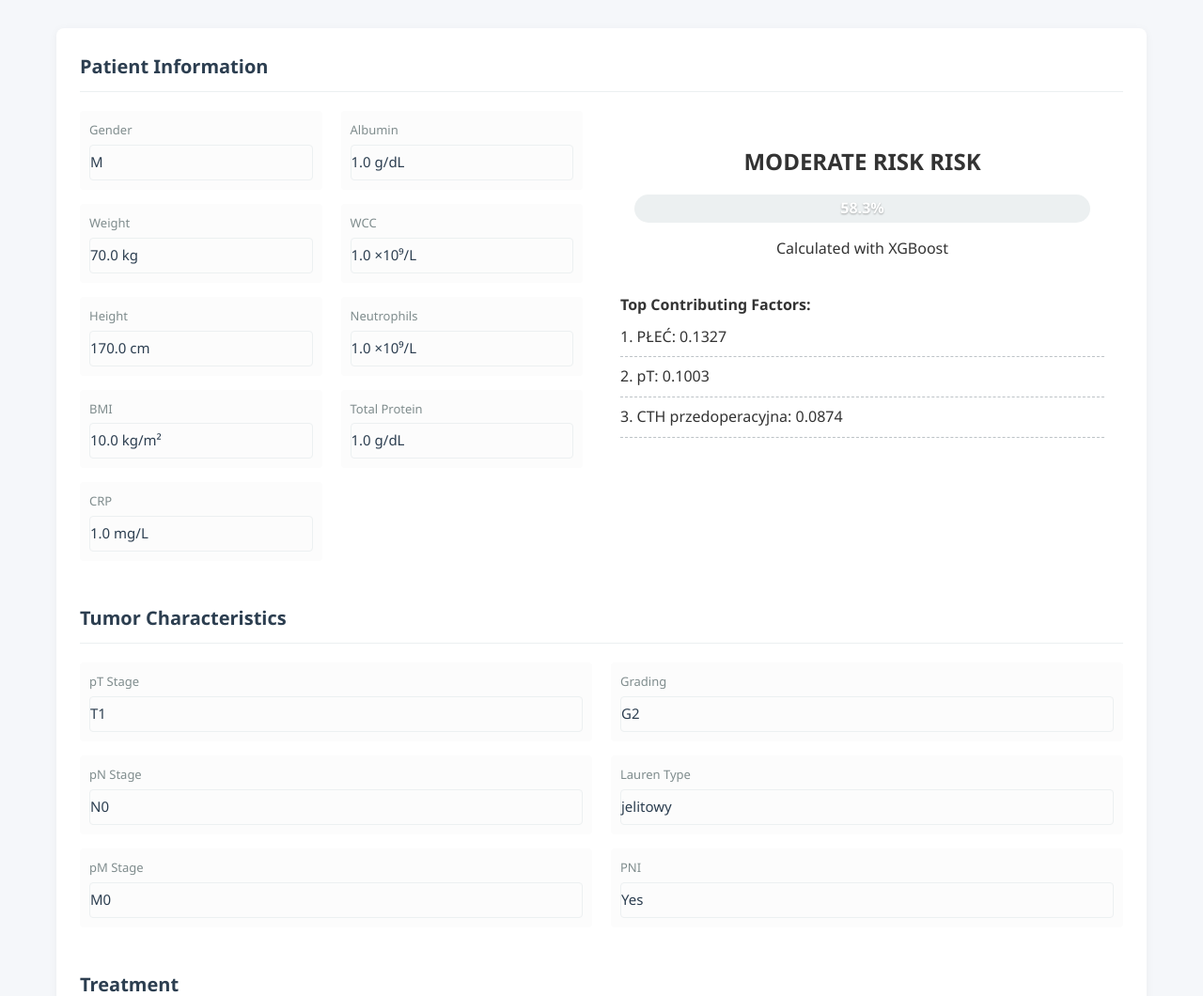
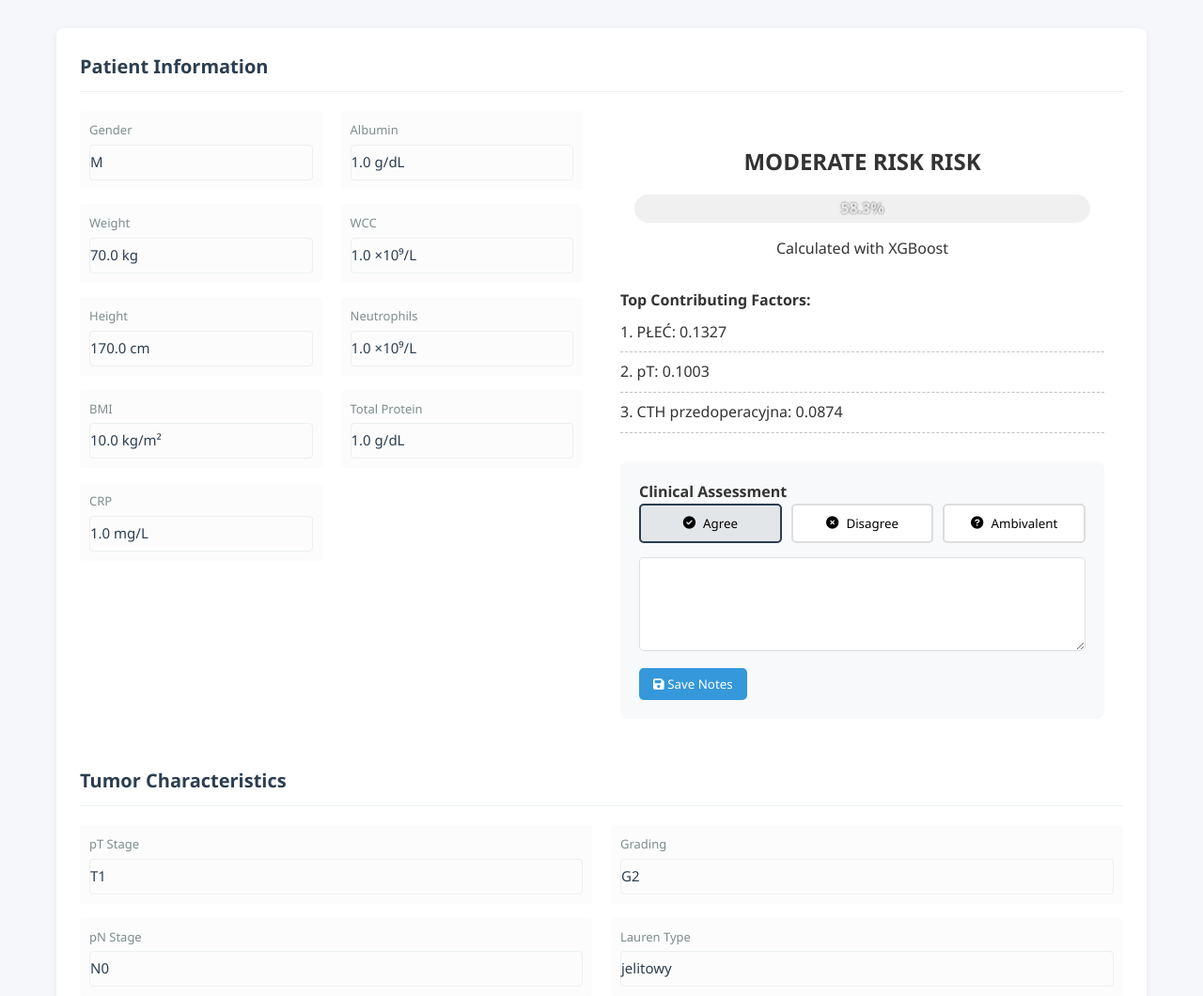
Before and after one commit to cthrudoc/cancermockup, a Flask app: page /patient/1 in a window 1280 px wide. Shown: the part 71-1131 px from the top of the page at 94% size. Run offline with Flask 3, Linux system fonts and the light colour scheme.

Commit message:
Physician feedback added.

```diff
--- a/app.py
+++ b/app.py
@@ -76,7 +76,8 @@ def create_app():
     @app.route('/patient/<int:patient_id>')
     def patient_detail(patient_id):
         patient = Patient.query.get_or_404(patient_id)
-        return render_template('patient.html', patient=patient)
+        predictions = patient.predictions
+        return render_template('patient.html', patient=patient, predictions=predictions)
 
     @app.route('/patient/<int:patient_id>/predict', methods=['GET', 'POST'])
     def predict_complications(patient_id):
@@ -227,6 +228,16 @@ def create_app():
         # GET request - show empty form
         return render_template('new_patient.html')
 
+    @app.route('/prediction/<int:prediction_id>/feedback', methods=['POST'])
+    def save_feedback(prediction_id):
+        prediction = Prediction.query.get_or_404(prediction_id)
+        if request.method == 'POST':
+            prediction.clinician_agreement = request.form.get('agreement')
+            prediction.clinician_notes = request.form.get('clinician_notes', '')
+            db.session.commit()
+            flash('Feedback saved successfully', 'success')
+        return redirect(url_for('patient_detail', patient_id=prediction.patient_id))
+
     return app
 
 if __name__ == '__main__':
--- a/static/css/styles.css
+++ b/static/css/styles.css
@@ -678,3 +678,120 @@ h1 {
     border-radius: 4px;
     font-size: 16px;
 }
+
+/* Feedback Section */
+.clinician-feedback {
+    margin-top: 30px;
+    padding: 20px;
+    background: #f8f9fa;
+    border-radius: 8px;
+}
+
+.feedback-buttons {
+    display: flex;
+    gap: 10px;
+    margin-bottom: 15px;
+}
+
+.feedback-buttons button {
+    flex: 1;
+    padding: 10px;
+    border: 2px solid #ddd;
+    background: white;
+    border-radius: 5px;
+    cursor: pointer;
+    transition: all 0.3s;
+    display: flex;
+    align-items: center;
+    justify-content: center;
+    gap: 8px;
+}
+
+.feedback-buttons button.active {
+    border-color: var(--primary-color);
+    background-color: rgba(44, 62, 80, 0.1);
+}
+
+.feedback-buttons button:hover {
+    transform: translateY(-2px);
+}
+
+.feedback-notes textarea {
+    width: 100%;
+    min-height: 100px;
+    padding: 10px;
+    border: 1px solid #ddd;
+    border-radius: 5px;
+    resize: vertical;
+}
+
+.btn-save-notes {
+    margin-top: 10px;
+    padding: 8px 15px;
+    background: var(--secondary-color);
+    color: white;
+    border: none;
+    border-radius: 5px;
+    cursor: pointer;
+}
+
+/* Updated Gauge Styles */
+.probability-gauge {
+    height: 30px;
+    background: #f0f0f0;
+    border-radius: 15px;
+    margin: 15px 0;
+    position: relative;
+    overflow: hidden;
+}
+
+.gauge-fill {
+    height: 100%;
+    border-radius: 15px;
+    transition: width 0.5s ease;
+}
+
+.risk-low .gauge-fill {
+    background-color: #2ecc71; /* Green */
+}
+
+.risk-moderate .gauge-fill {
+    background-color: #f39c12; /* Orange */
+}
+
+.risk-high .gauge-fill {
+    background-color: #e74c3c; /* Red */
+}
+
+.probability-value {
+    position: absolute;
+    top: 50%;
+    left: 50%;
+    transform: translate(-50%, -50%);
+    font-weight: bold;
+    color: #000;
+    text-shadow: 0 0 2px rgba(255,255,255,0.7);
+    mix-blend-mode: difference;
+}
+
+/* Risk level backgrounds */
+.risk-level {
+    padding: 15px;
+    border-radius: 8px;
+    margin-bottom: 15px;
+}
+
+.risk-low {
+    background-color: rgba(46, 204, 113, 0.1);
+    border-left: 4px solid #2ecc71;
+}
+
+.risk-moderate {
+    background-color: rgba(243, 156, 18, 0.1);
+    border-left: 4px solid #f39c12;
+}
+
+.risk-high {
+    background-color: rgba(231, 76, 60, 0.1);
+    border-left: 4px solid #e74c3c;
+}
--- a/static/js/app.js
+++ b/static/js/app.js
@@ -41,4 +41,18 @@ document.addEventListener('DOMContentLoaded', function() {
             this.classList.add('active');
         });
     });
+
+    // Make feedback buttons interactive
+    document.querySelectorAll('.feedback-buttons button').forEach(button => {
+        button.addEventListener('click', function() {
+            // Remove active class from siblings
+            this.parentNode.querySelectorAll('button').forEach(btn => {
+                btn.classList.remove('active');
+            });
+            // Add to clicked button
+            this.classList.add('active');
+        });
+    });
+
+
 });
--- a/templates/patient.html
+++ b/templates/patient.html
@@ -75,9 +75,10 @@
 
             <!-- Right Column (Prediction) -->
             <div class="prediction-data">
-                {% if patient.predictions %}
-                    {% for prediction in patient.predictions %}
+                {% if predictions %}
+                    {% for prediction in predictions %}
                     <div class="prediction-result">
+                        <!-- Prediction Display -->
                         <div class="risk-level risk-{{ prediction.interpretation|lower|replace(' ', '-') }}">
                             <h3>{{ prediction.interpretation }} RISK</h3>
                             <div class="probability-gauge">
@@ -97,6 +98,36 @@
                             </ul>
                         </div>
                         {% endif %}
+
+                        <!-- Feedback Form - MUST BE INSIDE THE PREDICTION LOOP -->
+                        <div class="clinician-feedback">
+                            <h4>Clinical Assessment</h4>
+                            <form method="POST" action="{{ url_for('save_feedback', prediction_id=prediction.id) }}">
+                                <div class="feedback-buttons">
+                                    <button type="submit" name="agreement" value="agree"
+                                            class="{% if prediction.clinician_agreement == 'agree' %}active{% endif %}">
+                                        <i class="fas fa-check-circle"></i> Agree
+                                    </button>
+                                    <button type="submit" name="agreement" value="disagree"
+                                            class="{% if prediction.clinician_agreement == 'disagree' %}active{% endif %}">
+                                        <i class="fas fa-times-circle"></i> Disagree
+                                    </button>
+                                    <button type="submit" name="agreement" value="ambivalent"
+                                            class="{% if prediction.clinician_agreement == 'ambivalent' %}active{% endif %}">
+                                        <i class="fas fa-question-circle"></i> Ambivalent
+                                    </button>
+                                </div>
+
+                                <div class="feedback-notes">
+                                    <textarea name="clinician_notes" placeholder="Enter your clinical reasoning...">
+                                        {{ prediction.clinician_notes or '' }}
+                                    </textarea>
+                                    <button type="submit" class="btn-save-notes">
+                                        <i class="fas fa-save"></i> Save Notes
+                                    </button>
+                                </div>
+                            </form>
+                        </div>
                     </div>
                     {% endfor %}
                 {% else %}
```
Also changed, not shown: init_db.py (deleted, +0 -21 lines), models.py (+6 -1 lines), test_models.py (deleted, +0 -28 lines), instance/cancer_ops.db.
